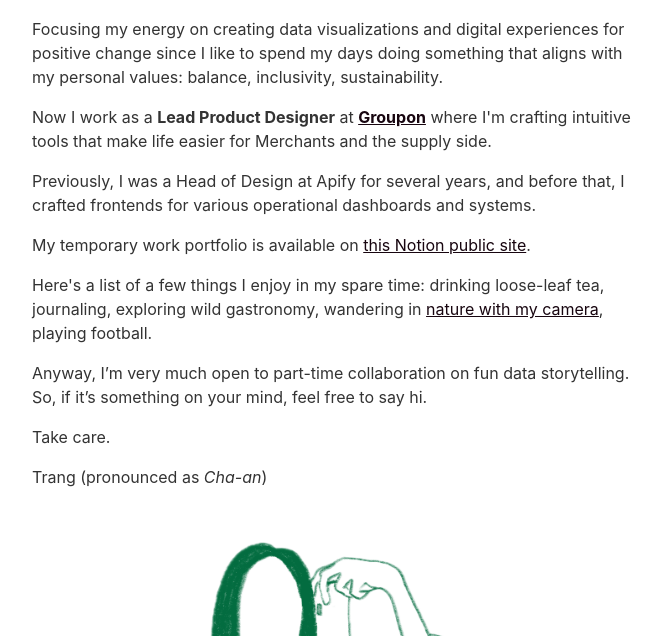
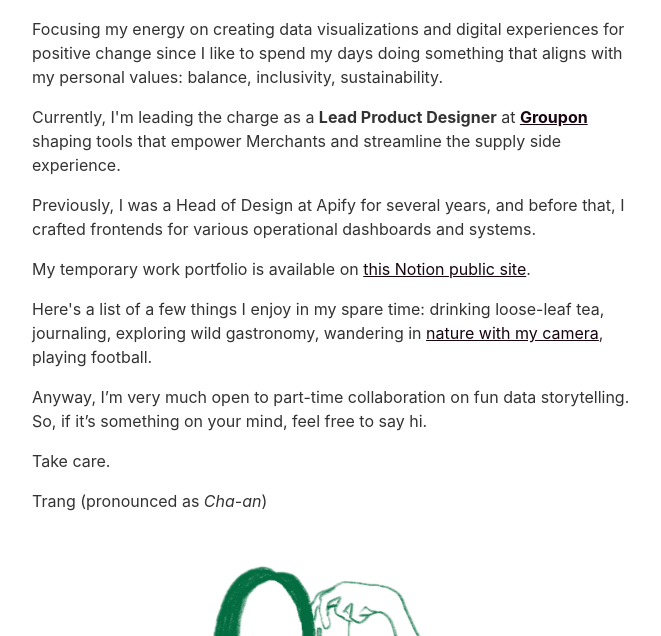
Before and after one commit to itstrangvu/trangs, an Eleventy site: page content/index.md in a window 1280 px wide. Shown: the part 164-800 px from the top of the page, without its empty margins (304-965 px from the left). Built offline with nearby package versions, Linux system fonts and the light colour scheme; Eleventy itself is replaced by a stand-in of ours; files that its build step writes are made by us from their sources; files whose address does not match are found by name.

Commit message:
Update index.md

```diff
--- a/content/index.md
+++ b/content/index.md
@@ -9,7 +9,7 @@ eleventyNavigation:
 
 Focusing my energy on creating data visualizations and digital experiences for positive change since I like to spend my days doing something that aligns with my personal values: balance, inclusivity, sustainability.
 
-Now I work as a **Lead Product Designer** at **<a href="https://www.groupon.com/" target="_blank">Groupon</a>** where I'm crafting intuitive tools that make life easier for Merchants and the supply side.
+Currently, I'm leading the charge as a **Lead Product Designer** at **<a href="https://www.groupon.com/" target="_blank">Groupon</a>** shaping tools that empower Merchants and streamline the supply side experience.
 
 Previously, I was a Head of Design at Apify for several years, and before that, I crafted frontends for various operational dashboards and systems.
 
```
